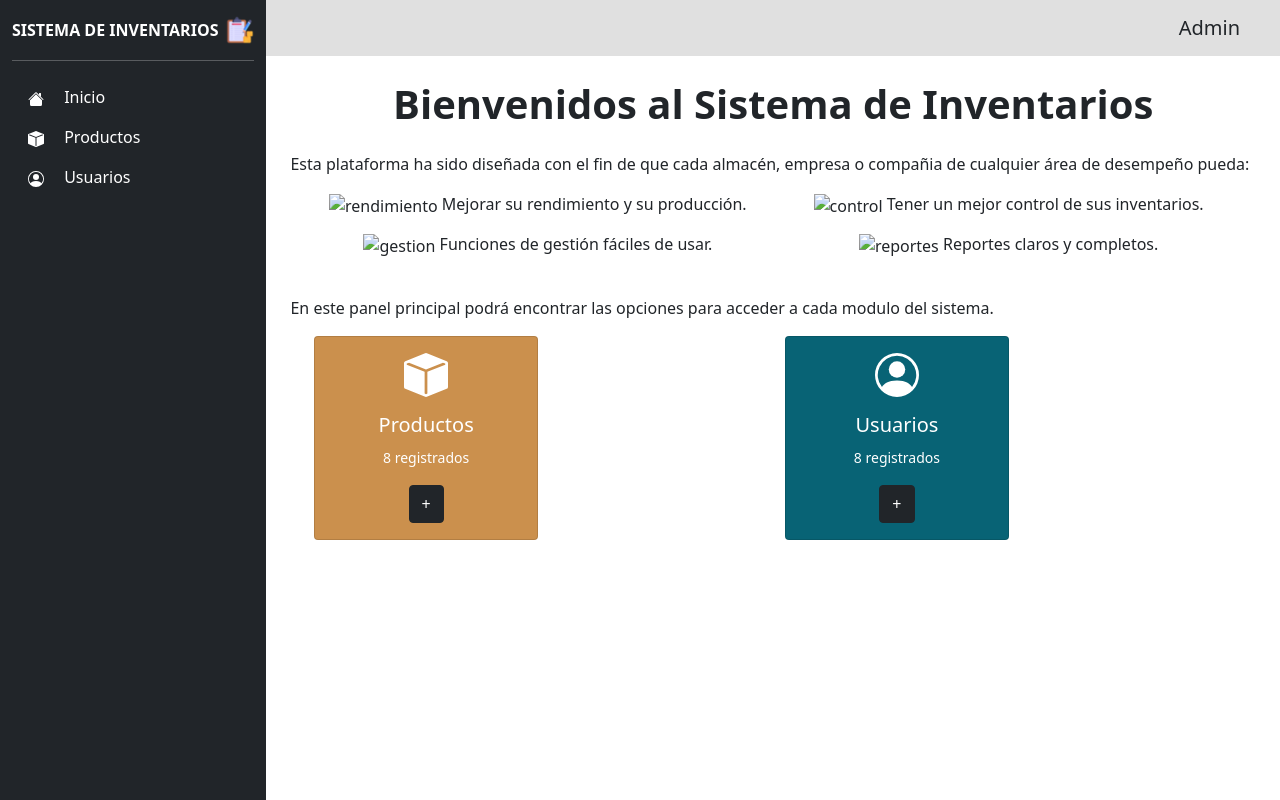
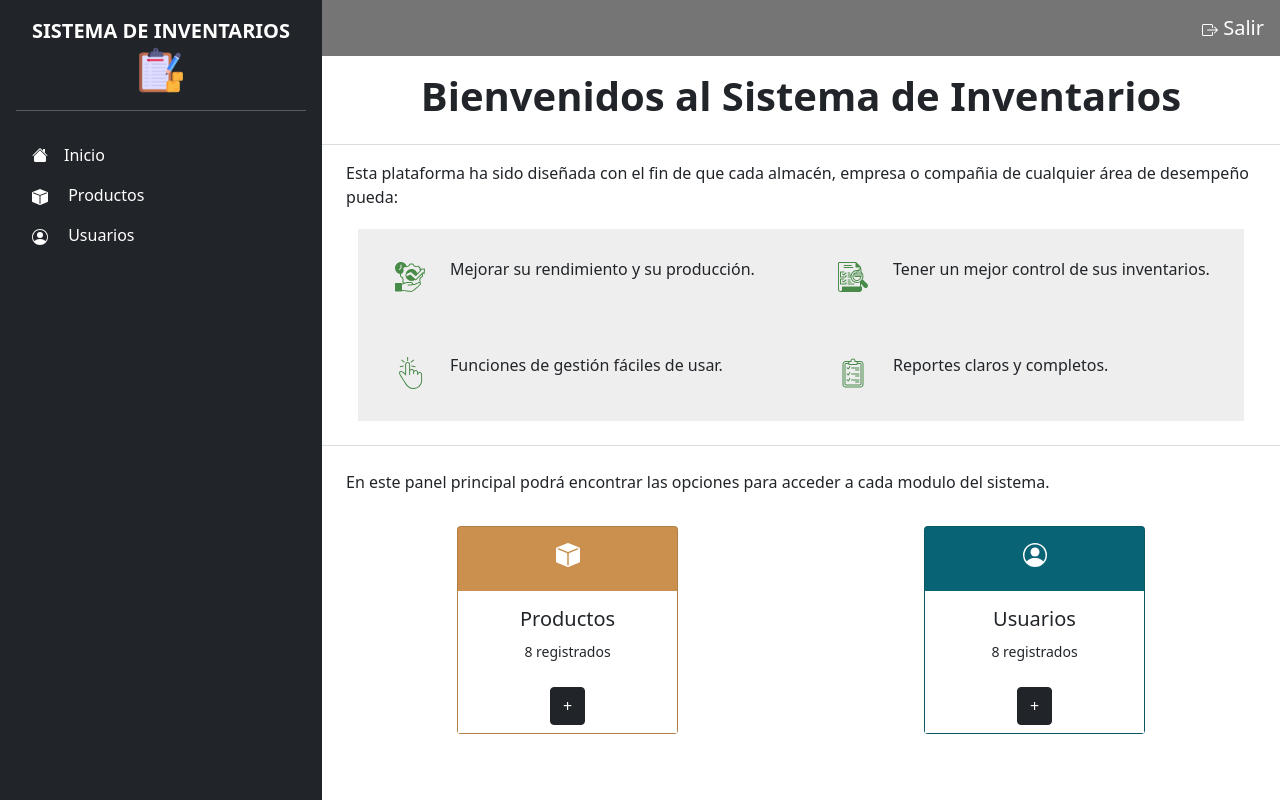
Before and after one commit to luisOrtega21/Proyecto-Inventario-MisionTic202, a plain HTML site: page static/inicio.html in a window 1280 px wide. Drawn offline with Linux system fonts and the light colour scheme.

Commit message:
Se agregan iconos y estilos a sidebar, navbar y el contenido del main para la resolución de pantalla más alta.

```diff
--- a/static/css/inicio.css
+++ b/static/css/inicio.css
@@ -1,19 +1,31 @@
-.card-productos {
+.img_logo {
+    width: 48px;
+    height: 48px;
+}
+
+.navbar_top {
+    background-color: #757575;
+}
+
+.contenedor_objetivos {
+    background-color: #EEEEEE;
+}
+
+.img_objetivos {
+    /* max-width: 45%; */
+    width: 80px;
+    height: 80px;
+}
+
+.card_productos {
     background-color: #CB904D;
 }
 
-.card-usuarios {
+.card_usuarios {
     background-color: #086375;
 }
 
-.card-img {
-    width: 20%;
+.card_img {
+    width: 48px;
+    height: 48px;
 }
-
-.card-buttons {
-    background-color: #757575;
-}
-
-.navbarTop {
-    background-color: #E0E0E0;
-}
--- a/static/inicio.html
+++ b/static/inicio.html
@@ -12,29 +12,29 @@
     <div class="container-fluid">
         <div class="row flex-nowrap">
             <!-- SIDEBAR -->
-            <div class="col-auto bg-dark vh-100 text-white">
-                <div id="sidebarMenu" class="sidebar d-flex flex-column text-white">
-                    <div class="sidebar-header text-center pt-3 d-inline-flex align-items-center">
-                        <span class=" fw-bolder d-none d-md-inline pe-lg-2">SISTEMA DE INVENTARIOS</span>
-                        <img src="./images/inventario5.png" class="img-fluid" alt="inventario">
+            <div class="col-auto text-white p-0">
+                <div id="sidebarMenu" class="sidebar d-flex flex-column bg-dark px-3 text-white min-vh-100">
+                    <div class="sidebar-header text-center pt-3 d-flex flex-column align-items-center">
+                        <span class=" fw-bolder fs-5 d-none d-md-inline px-lg-3">SISTEMA DE INVENTARIOS</span>
+                        <img src="./images/inventario.png" class="img-fluid img_logo d-none d-md-block" alt="inventario">
                     </div>
                     <hr>
-                    <ul id="menu" class="navbar-nav flex-column justify-content-center align-items-center align-items-md-start ps-lg-3">
+                    <ul id="menu" class="navbar-nav flex-column justify-content-center align-items-center align-items-md-start ms-lg-3 mt-2 ">
                         <li class="nav-item active">
-                            <a href="#" class="nav-link text-white">
-                                <img src="./images/home.svg" class= "pe-lg-3 iconos" alt="inicio">
+                            <a href="#" class="nav-link text-white d-flex">
+                                <img src="./images/home.svg" class= "img-fluid me-lg-3" alt="inicio">
                                 <span class="d-none d-md-inline">Inicio</span>
                             </a>
                         </li>
                         <li class="nav-item">
                             <a href="#" class="nav-link text-white">
-                                <img src="./images/productos.svg" class= "pe-lg-3 iconos" alt="productos">
+                                <img src="./images/productos.svg" class= "img-fluid me-lg-3" alt="productos">
                                 <span class="d-none d-md-inline">Productos</span>
                             </a>
                         </li>
                         <li class="nav-item ">
                             <a href="#" class="nav-link text-white">
-                                <img src="./images/usuarios.svg" class= "pe-lg-3 iconos" alt="usuarios">
+                                <img src="./images/usuarios.svg" class= "img-fluid me-lg-3" alt="usuarios">
                                 <span class="d-none d-md-inline">Usuarios</span>
                             </a>
                         </li>
@@ -42,72 +42,82 @@
                 </div>
             </div>
 
-            <div class="col h-25 p-0">
+            <div class="col h-25 p-0 ">
                 <!-- NAVBAR -->
-                <nav class="navbar navbar-light navbarTop">
-                    <div class="container justify-content-end">
-                        <a class="navbar-brand text-dark" href="#"><span class="d-none d-md-inline">Admin</span></a>
+                <nav class="navbar navbar-light navbar_top">
+                    <div class="container justify-content-end p-0">
+                        <a class="navbar-brand text-white" href="#">
+                            <img src="./images/logout.svg" class= "img-fluid" alt="logout">
+                            <span class= "d-none d-md-inline text-end">Salir</span>
+                        </a>
                     </div>
                 </nav>
 
+                <!-- MAIN -->
                 <main>
-                    <h1 class="fw-bold text-center pt-4">Bienvenidos al Sistema de Inventarios</h1>
-                    <div class="container mt-4">
-                        <p>Esta plataforma ha sido diseñada con el fin de que cada almacén, empresa o compañia de cualquier área de desempeño pueda:</p>
+                    <h1 class="fw-bold text-center px-2 pt-4 pt-md-3 pb-md-2">Bienvenidos al Sistema de Inventarios</h1>
+                    <hr class="text-muted">
 
-                        <div class="container">
-                            <div class="row row-cols-2 text-center">
-                              <div class="col">
-                                <img src="./images/" alt="rendimiento">
-                                <p class="d-inline-flex">Mejorar su rendimiento y su producción.</p>
+                    <div class="container pb-2">
+                        <p class="">Esta plataforma ha sido diseñada con el fin de que cada almacén, empresa o compañia de cualquier área de desempeño pueda:</p>
+
+                        <div class="container pt-2 pt-md-1  ">
+                            <div class="row row-cols-1 row-cols-md-2 text-center contenedor_objetivos">
+                              <div class="col d-flex align-items-center py-2">
+                                <img src="./images/rendimiento.svg" class="img-fluid p-4 img_objetivos" alt="rendimiento">
+                                <p>Mejorar su rendimiento y su producción.</p>
                               </div>
-                              <div class="col">
-                                <img src="./images/" alt="control">
-                                <p class="d-inline-flex">Tener un mejor control de sus inventarios.</p>
+                              <div class="col d-flex align-items-center py-2">
+                                <img src="./images/control.svg" class="img-fluid p-4 img_objetivos" alt="control">
+                                <p>Tener un mejor control de sus inventarios.</p>
                               </div>
-                              <div class="col">
-                                <img src="./images/" alt="gestion">
-                                <p class="d-inline-flex">Funciones de gestión fáciles de usar.</p>
+                              <div class="col d-flex align-items-center py-2">
+                                <img src="./images/gestion.svg" class="img-fluid p-4 img_objetivos" alt="gestion">
+                                <p>Funciones de gestión fáciles de usar.</p>
                               </div>
-                              <div class="col">
-                                <img src="./images/" alt="reportes">
-                                <p class="d-inline-flex">Reportes claros y completos.</p>
+                              <div class="col d-flex align-items-center py-2">
+                                <img src="./images/reportes.svg" class="img-fluid p-4 img_objetivos" alt="reportes">
+                                <p>Reportes claros y completos.</p>
                               </div>
                             </div>
                           </div>
                     </div>
 
-                    <div class="container mt-4">
-                        <p>En este panel principal podrá encontrar las opciones para acceder a cada modulo del sistema.</p>
+                    <hr class="text-muted">
 
-                        <div class="container">
-                            <div class="row  ">
-                                <div class="col justify-items-center">
-                                    <div class="card text-center card-productos justify-content-center align-items-center pt-3 w-50">
-                                        <img src="./images/productos.svg" class="card-img" alt="productos">
-                                        <div class="card-body">
-                                          <h5 class="card-title text-white">Productos</h5>
-                                          <p class="card-text"><small class="text-white">8 registrados</small></p>
-                                          <a href="#" class="btn ml-auto btn-dark">+</a>
+                    <div class="container pt-2">
+                        <p class="">En este panel principal podrá encontrar las opciones para acceder a cada modulo del sistema.</p>
+
+                        <div class="row row-cols-1 row-cols-lg-2 pt-3">
+
+                            <div class="col d-flex justify-content-center">
+                                <div class="card text-center card_productos justify-content-center align-items-center mb-3 pt-3 w-50">
+                                    <img src="./images/productos.svg" class="img-fluid card_img pb-4" alt="productos">
+                                    <div class="card-body pb-0 bg-white w-100 p-3">
+                                        <h5 class="card-title text-dark">Productos</h5>
+                                        <p class="card-text"><small class="text-dark">8 registrados</small></p>
+                                        <div class="w-100 py-2">
+                                            <a href="#" class="btn btn-dark">+</a>
                                         </div>
                                     </div>
                                 </div>
+                            </div>
 
-                                <div class="col align-items-center">
-                                    <div class="card text-center card-usuarios justify-content-center align-items-center pt-3 w-50">
-                                        <img src="./images/usuarios.svg" class="card-img" alt="productos">
-                                        <div class="card-body">
-                                          <h5 class="card-title text-white">Usuarios</h5>
-                                          <p class="card-text"><small class="text-white">8 registrados</small></p>
-                                          <a href="#" class="btn ml-auto btn-dark">+</a>
+                            <div class="col d-flex justify-content-center">
+                                <div class="card text-center card_usuarios justify-content-center align-items-center mb-3 pt-3 w-50">
+                                    <img src="./images/usuarios.svg" class="card_img img-fluid pb-4" alt="usuarios">
+                                    <div class="card-body pb-0 bg-white w-100 p-3">
+                                        <h5 class="card-title text-dark">Usuarios</h5>
+                                        <p class="card-text"><small class="text-dark">8 registrados</small></p>
+                                        <div class="w-100 py-2">
+                                            <a href="#" class="btn btn-dark">+</a>
                                         </div>
                                     </div>
                                 </div>
+                            </div>
 
-                            </div>
                         </div>
-
-
+                    </div>
 
                 </main>
             </div>
```
Also changed, not shown: static/images/control.svg (added), static/images/gestion.svg (added), static/images/inventario.png (added), static/images/inventario.svg (deleted), static/images/inventario2.png (deleted), static/images/inventario3.png (deleted), static/images/inventario4.png (deleted), static/images/inventario5.png (deleted), static/images/logout.svg (added), static/images/rendimiento.svg (added), static/images/reportes.svg (added).
